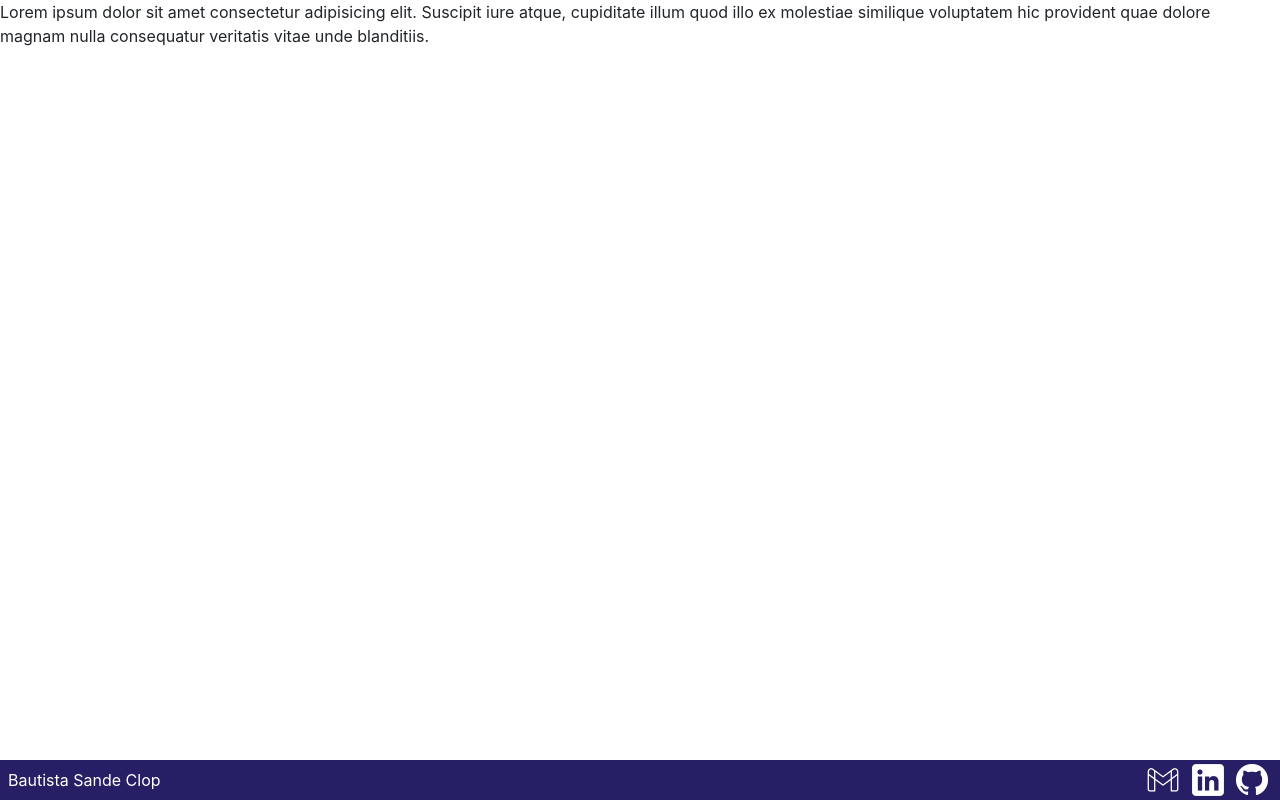
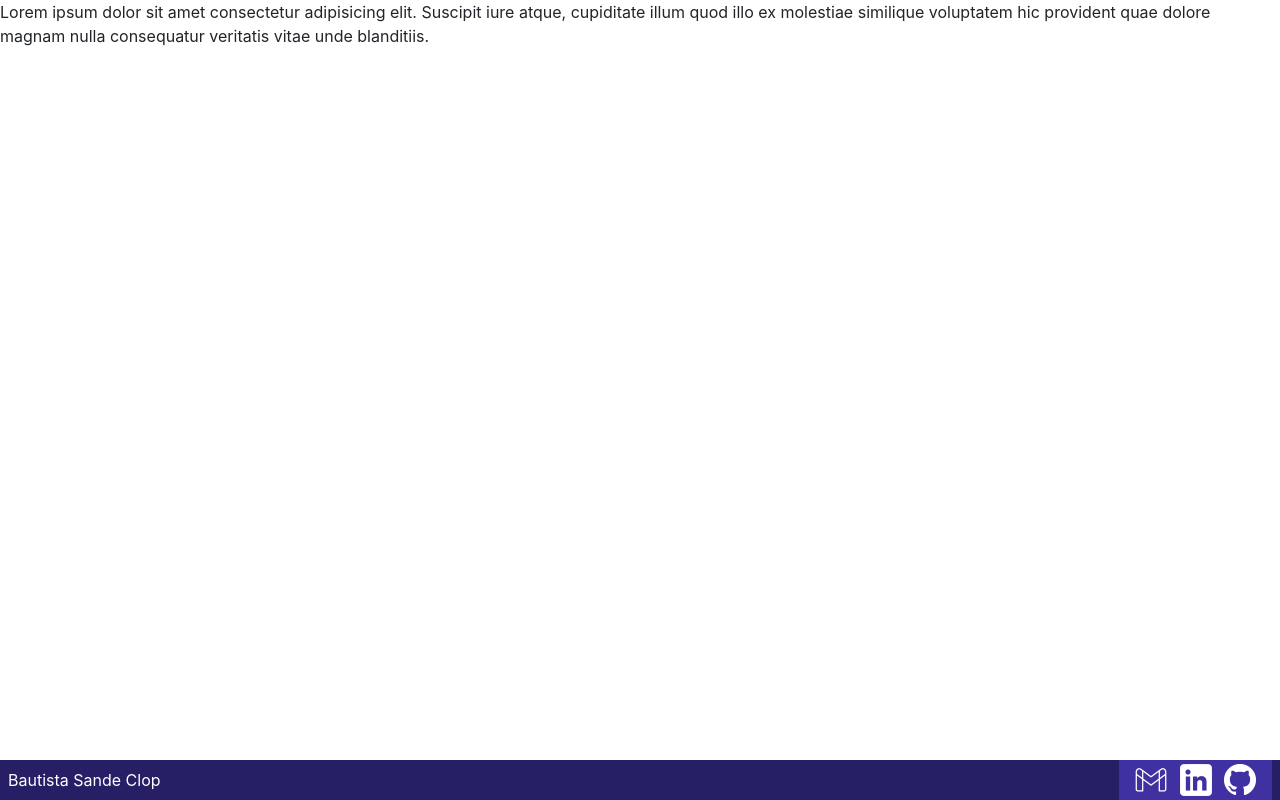
Before and after one commit to BSandeClop/Portafolio, a plain HTML site: page index.html in a window 1280 px wide. Drawn offline with nearby package versions, Linux system fonts and the light colour scheme.

Commit message:
se modifico levemente el footer

```diff
--- a/css/estilo.css
+++ b/css/estilo.css
@@ -3,3 +3,7 @@
     background-color: #261f65;
     color: white;
 }
+
+.iconlink{
+    background-color: #3F31A1;
+}
--- a/index.html
+++ b/index.html
@@ -21,7 +21,6 @@
 <body>
     <header>
         <!-- TODO AGREGAR NAVVAR
-
         -->
 
     </header>
@@ -41,7 +40,7 @@
             </div>
 
 
-            <div class="p-1 mr-2">
+            <div class="p-1 pr-3 pl-3 mr-2 iconlink">
                 <a class="mr-2" href="mailto:sandeclopbautista@gmail.com" target="_blank"><img src="images/icons8-gmail-32.png" alt="gmail"></a>
                 <a class="mr-2" href="https://www.linkedin.com/in/bautista-sande-clop-1006b621a/" target="_lank"> <img src="images/linkedin32px.png" alt="linkedin"> </a>
                 <a href="https://github.com/BSandeClop" target="_blank"> <img src="images/GitHub-Mark-Light-32px.png" alt="github"> </a>
```
